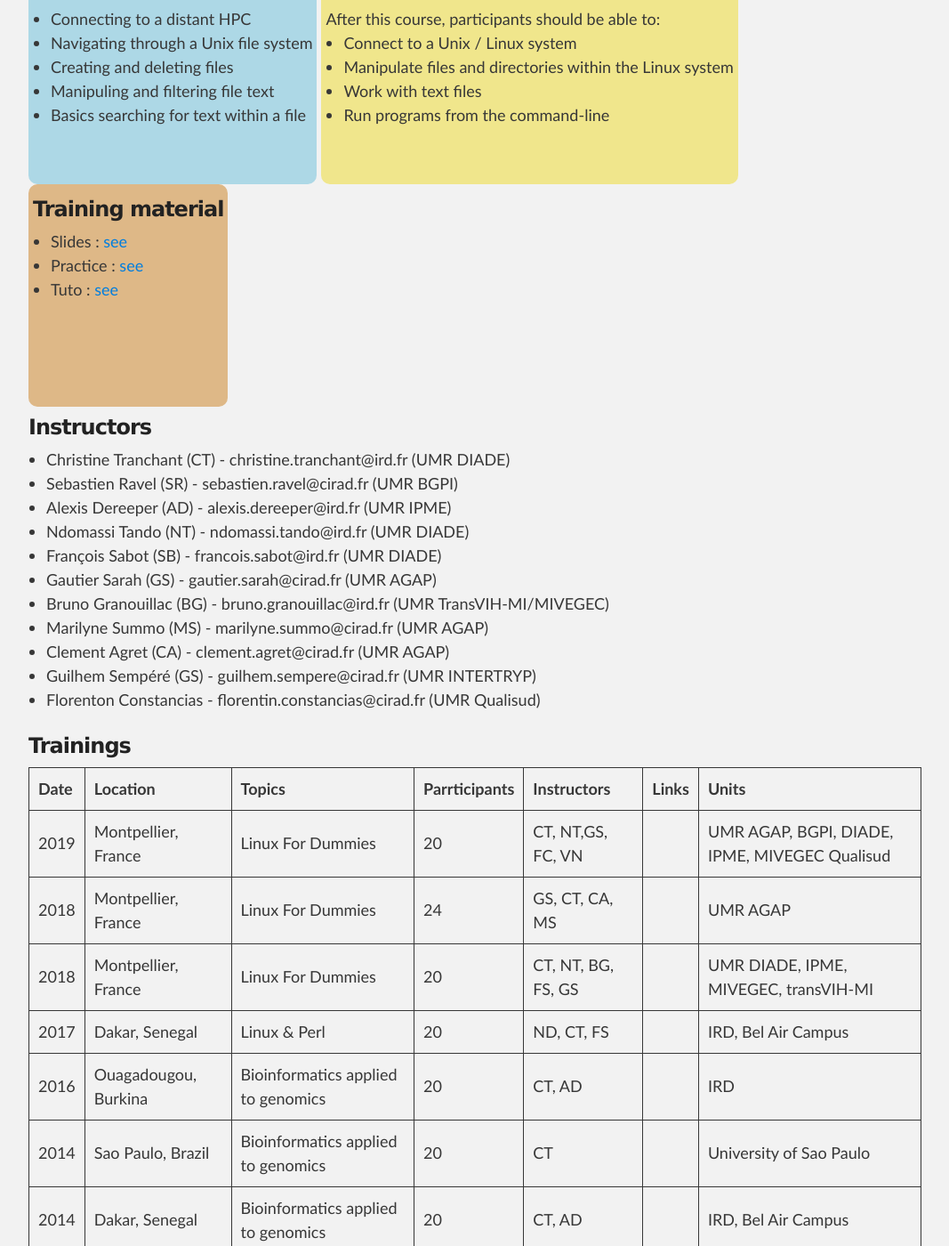
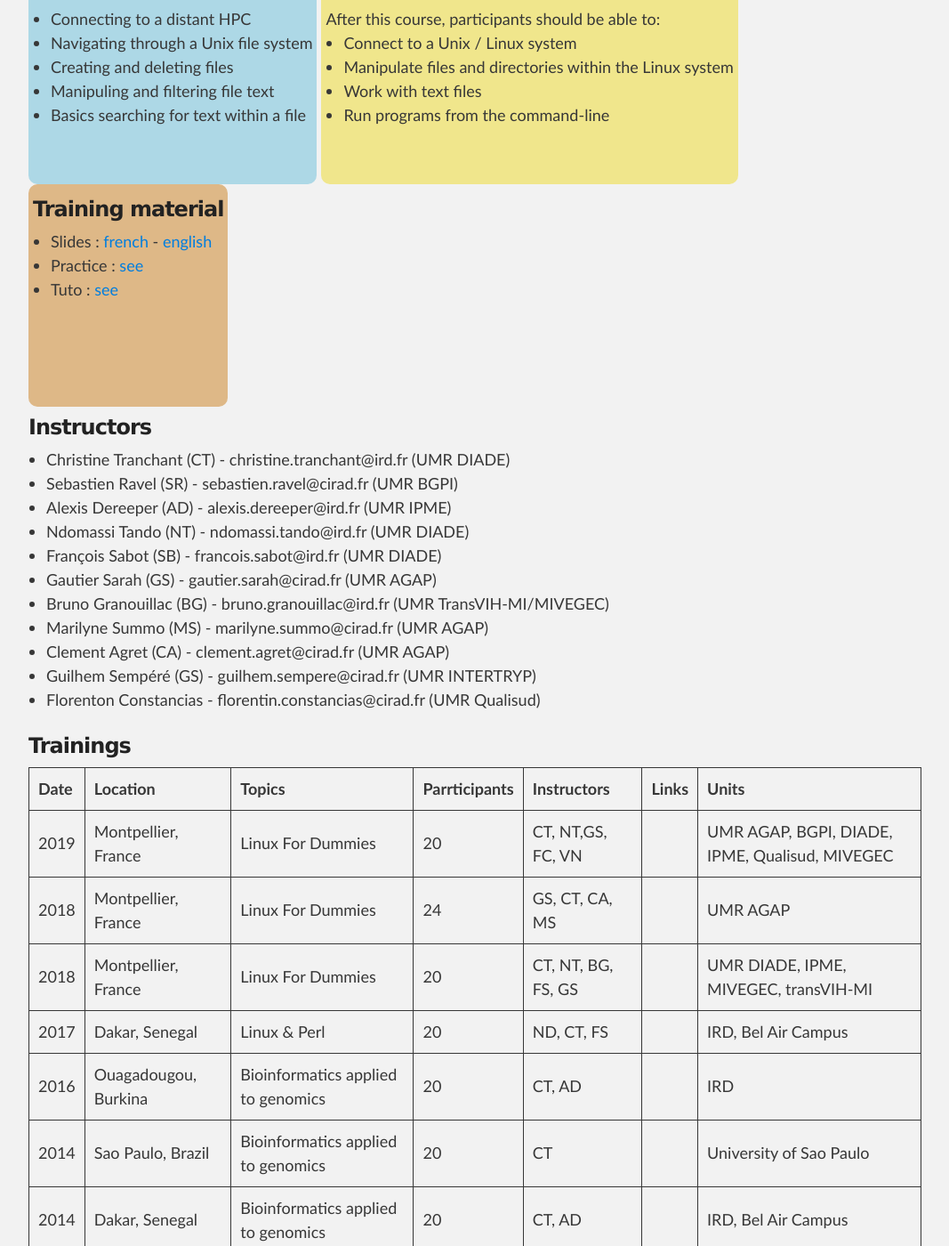
Before and after one commit to SouthGreenPlatform/trainings, a Jekyll site: the page built from _pages/linux.md, in a window 1280 px wide and 1400 px high, scrolled down 604 px. Shown: the whole window at 89% size, without its empty margins (106-1173 px from the left). Built offline with Jekyll 4.4.1, drawn with Linux system fonts in a browser that asks for light colours; nearby versions of some CDN libraries.

Commit message:
Update linux.md

```diff
--- a/_pages/linux.md
+++ b/_pages/linux.md
@@ -43,7 +43,7 @@ After this course, participants should be able to:
 <div id="colonne3">
 <h3>Training material</h3>
 <ul>
-<li>Slides : <a target="_blank" href="{{ site.url }}/files/linux/GuideDeSurvieLinux-french-CIRAD.pdf">see</a></li>
+<li>Slides : <a target="_blank" href="{{ site.url }}/files/linux/GuideDeSurvieLinux-french2019.pdf">french</a> - <a target="_blank" href="{{ site.url }}/files/linux/GuideDeSurvieLinux-english2019.pdf">english</a></li>
 <li>Practice : <a target="_blank" href="{{ site.url }}/linux/linuxPractice">see</a> </li>
 <li>Tuto : <a target="_blank" href="{{ site.url }}/linux/linuxTuto">see</a> </li>
 </ul>
@@ -69,7 +69,7 @@ After this course, participants should be able to:
 ### Trainings
 
 | **Date** | **Location** | **Topics** | **Parrticipants** | **Instructors** | **Links** | **Units** |
-| 2019 | Montpellier, France |  Linux For Dummies | 20 | CT, NT,GS, FC, VN | | UMR AGAP, BGPI, DIADE, IPME, MIVEGEC Qualisud |
+| 2019 | Montpellier, France |  Linux For Dummies | 20 | CT, NT,GS, FC, VN | | UMR AGAP, BGPI, DIADE, IPME, Qualisud, MIVEGEC  |
 | 2018 | Montpellier, France |  Linux For Dummies | 24 | GS, CT, CA, MS | | UMR AGAP |
 | 2018 | Montpellier, France |  Linux For Dummies | 20 | CT, NT, BG, FS, GS | | UMR DIADE, IPME, MIVEGEC, transVIH-MI |
 | 2017 | Dakar, Senegal |  Linux & Perl | 20 | ND, CT, FS | | IRD, Bel Air Campus |
```
